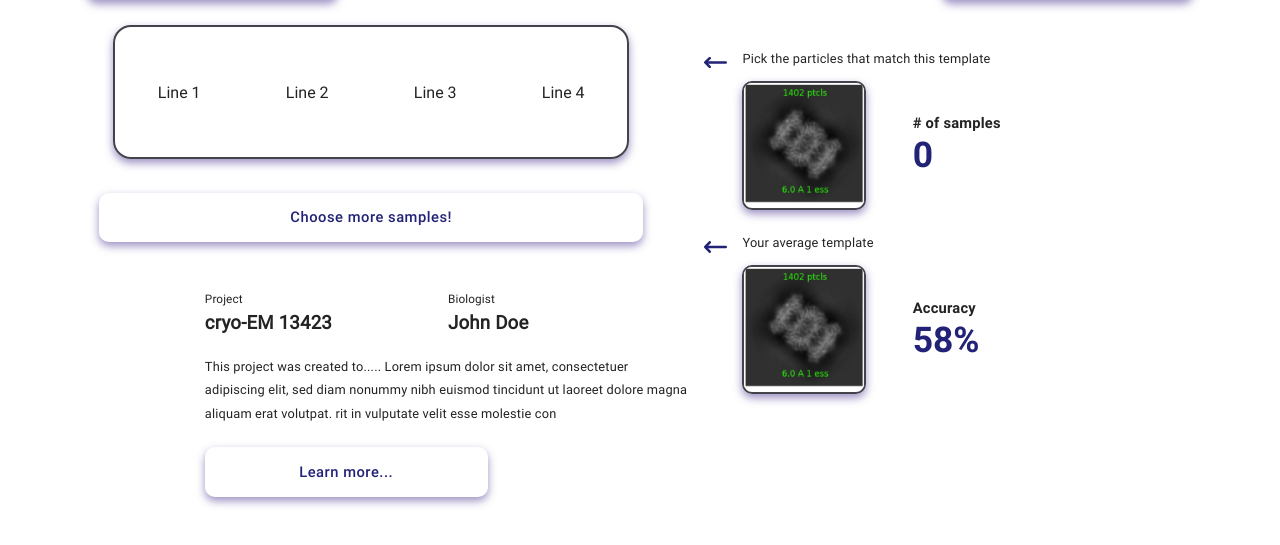
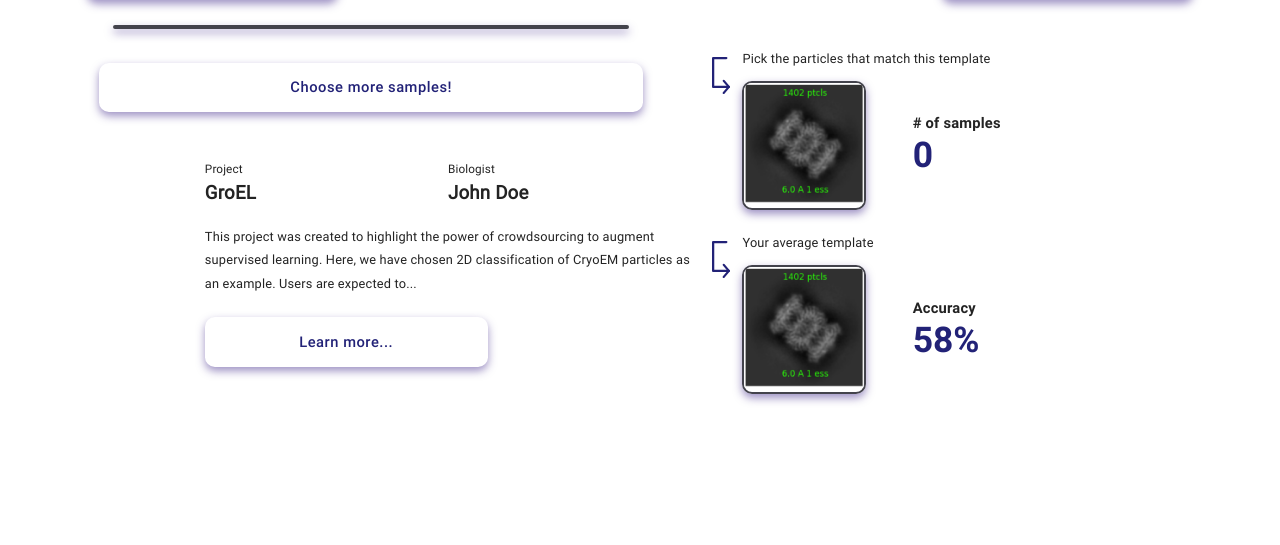
Before and after one commit to caaespin/particlass, a Flask app: template templates/QBI.html in a window 1280 px wide. Shown: the part 66-611 px from the top of the page. Run offline with Flask 2, Linux system fonts and the light colour scheme; the template is opened without the code that fills it, so the values that code supplies are empty.

Commit message:
Updates to frontend

```diff
--- a/static/styles/main.css
+++ b/static/styles/main.css
@@ -180,10 +180,10 @@ td img{
 	margin-bottom: 0.8vw;
 }
 .arrow{
-	width: 1.8vw;
+	width: 1.4vw;
 	position: absolute;
 	top: 0.76vw;
-	left: -3vw;
+	left: -2.4vw;
 }
 .score{
 	font-family: 'Roboto-bold';
--- a/templates/QBI.html
+++ b/templates/QBI.html
@@ -25,19 +25,14 @@
     </script>
     <div>
       <nav>
-        <a href="www.google.com">Introduction</a>
-        <a href="www.google.com" class="selectedN">Pick the particle!</a>
-        <a href="www.google.com">Sources</a>
+        <a href="">Introduction</a>
+        <a href="" class="selectedN">Pick the particle!</a>
+        <a href="https://github.com/caaespin/particlass" target="_blank">Sources</a>
       </nav>
     </div>
     <section class="grid">
       <table cellspacing="0">
         <tbody>
-          <tr>
-            <td>Line 1</td>
-            <td>Line 2</td>
-            <td>Line 3</td>
-            <td>Line 4</td>
         </tr>
         {% for i,tuple in Image_list %}
           {% if i%4==0 and i!=0 %}
@@ -90,13 +85,13 @@
         <div class="projectInfo">
           <div class="infoBlock">
             <p class="label">Project</p>
-            <h4 class="name title">cryo-EM 13423</h4>
+            <h4 class="name title">GroEL</h4>
           </div><!--
           --><div class="infoBlock">
             <p class="label">Biologist</p>
           <h4 class="name author">John Doe</h4>
           </div>
-          <p>This project was created to..... Lorem ipsum dolor sit amet, consectetuer adipiscing elit, sed diam nonummy nibh euismod tincidunt ut laoreet dolore magna aliquam erat volutpat. rit in vulputate velit esse molestie con</p>
+          <p>This project was created to highlight the power of crowdsourcing to augment supervised learning. Here, we have chosen 2D classification of CryoEM particles as an example. Users are expected to...</p>
         <a href="" class="learnMore">Learn more...</a>
         </div>
       </section>
```
Also changed, not shown: static/assets/arrow.svg. Lines whose indentation alone changed are shown as unchanged.
